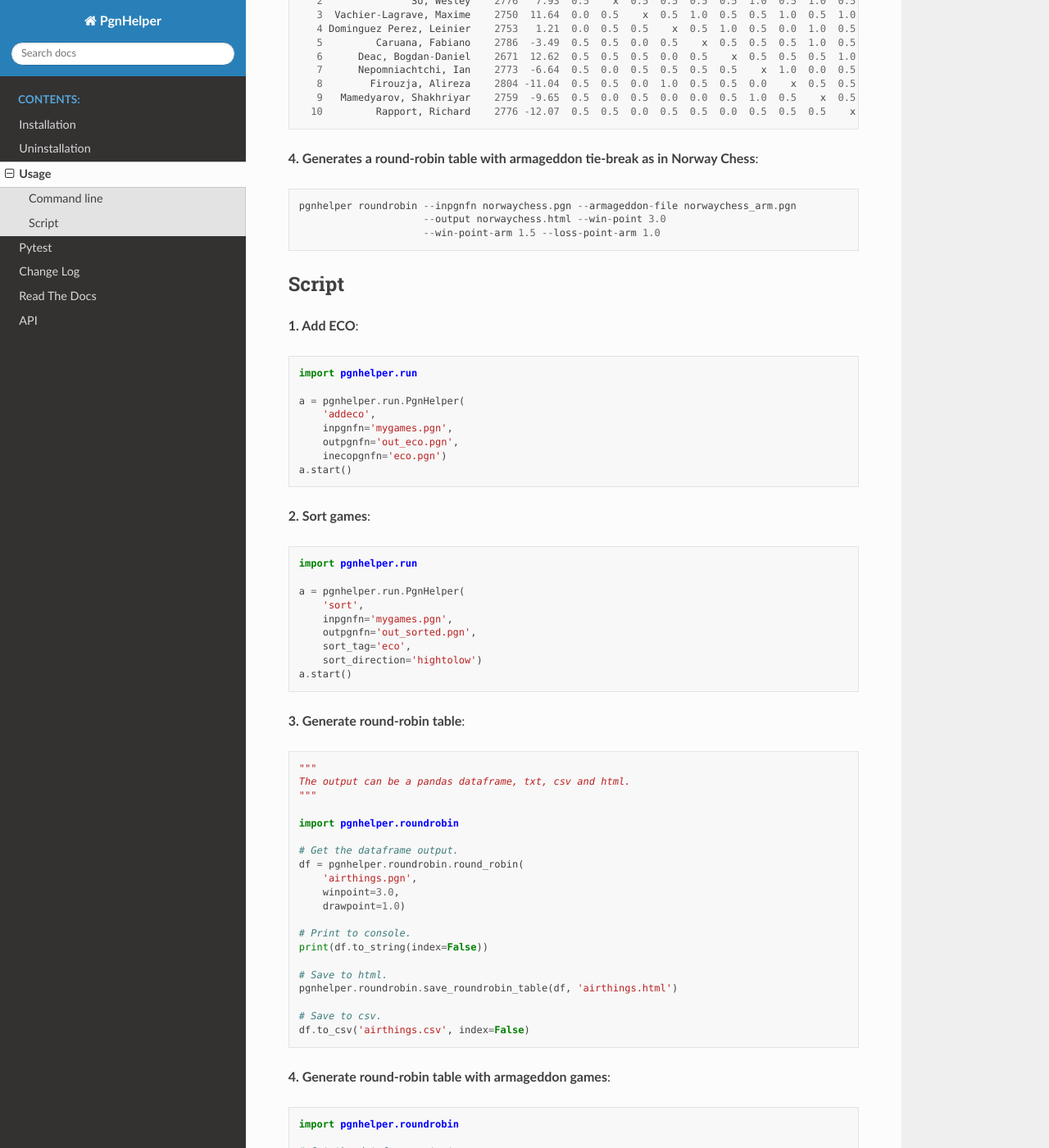
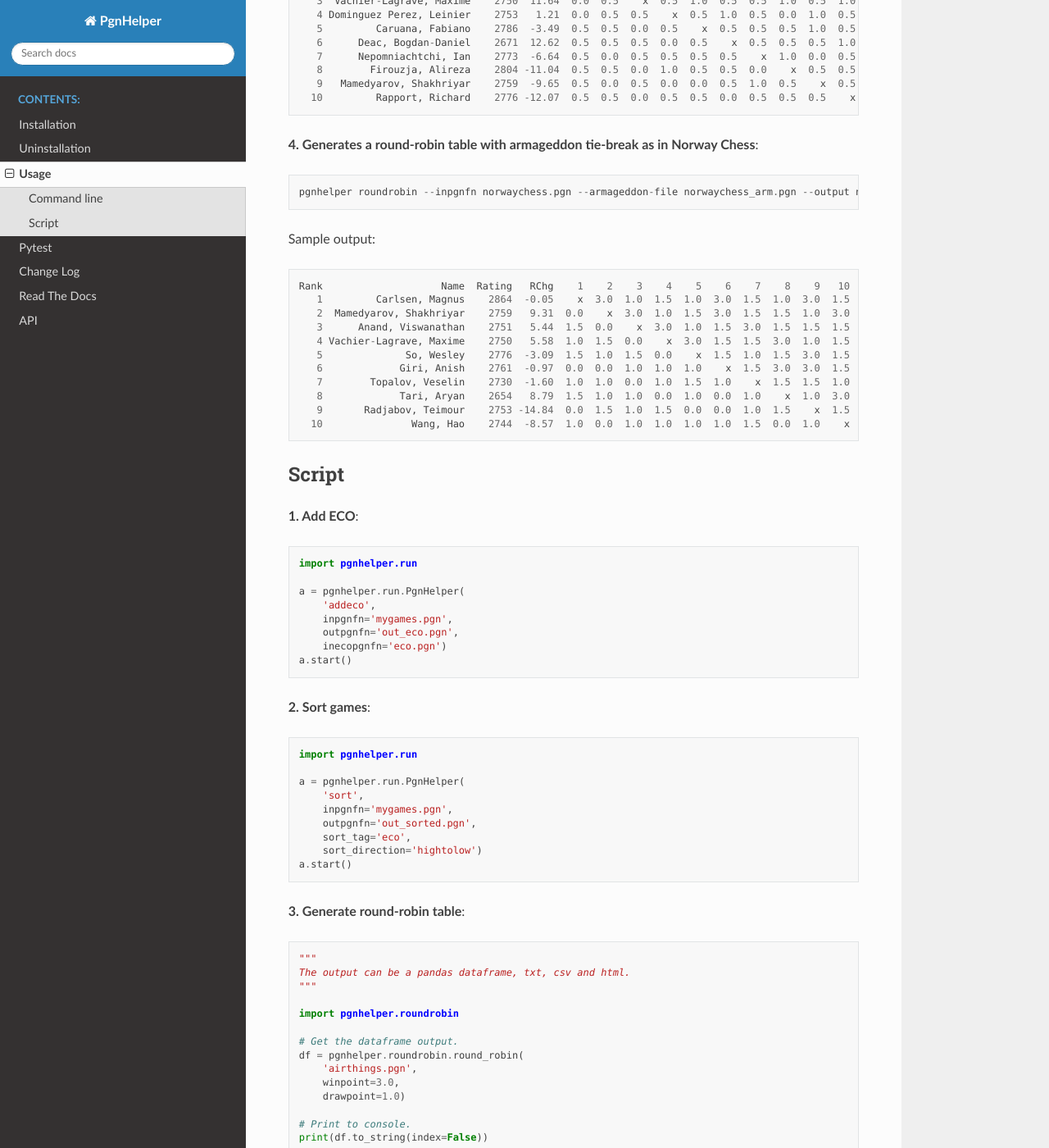
Before and after one commit to fsmosca/pgnhelper, a Sphinx documentation site: the page built from docs/usage.rst, in a window 1280 px wide and 1400 px high, scrolled down 797 px. Shown: the whole window at 82% size. Built offline with Sphinx 7.4.7 and the Read the Docs theme 2.0.0, drawn with Linux system fonts in a browser that asks for light colours; some of the changed text lies outside the part shown.

Commit message:
Update usage.rst

```diff
--- a/docs/usage.rst
+++ b/docs/usage.rst
@@ -6,8 +6,7 @@
 
 **1. Add ECO**::
 
-   pgnhelper addeco --inpgnfn airthings.pgn --outpgnfn out_airthings.pgn
-                    --inecopgnfn eco.pgn
+   pgnhelper addeco --inpgnfn airthings.pgn --outpgnfn out_airthings.pgn --inecopgnfn eco.pgn
 
 .. note::
    You can get the `eco.pgn <https://github.com/fsmosca/pgnhelper/tree/main/eco>`_ from the pgnhelper github repository.
@@ -37,9 +36,21 @@
 
 **4. Generates a round-robin table with armageddon tie-break as in Norway Chess**::
 
-   pgnhelper roundrobin --inpgnfn norwaychess.pgn --armageddon-file norwaychess_arm.pgn
-                        --output norwaychess.html --win-point 3.0
-                        --win-point-arm 1.5 --loss-point-arm 1.0
+   pgnhelper roundrobin --inpgnfn norwaychess.pgn --armageddon-file norwaychess_arm.pgn --output norwaychess.html --win-point 3.0 --win-point-arm 1.5 --loss-point-arm 1.0 --show-max-score
+
+Sample output::
+
+ Rank                    Name  Rating   RChg    1    2    3    4    5    6    7    8    9   10  Games  Score  MaxScore  Score%  DE  Wins
+    1         Carlsen, Magnus    2864  -0.05    x  3.0  1.0  1.5  1.0  3.0  1.5  1.0  3.0  1.5      9   16.5      27.0   61.11 0.0     0
+    2  Mamedyarov, Shakhriyar    2759   9.31  0.0    x  3.0  1.0  1.5  3.0  1.5  1.5  1.0  3.0      9   15.5      27.0   57.41 0.0     0
+    3      Anand, Viswanathan    2751   5.44  1.5  0.0    x  3.0  1.0  1.5  3.0  1.5  1.5  1.5      9   14.5      27.0   53.70 0.0     0
+    4 Vachier-Lagrave, Maxime    2750   5.58  1.0  1.5  0.0    x  3.0  1.5  1.5  3.0  1.0  1.5      9   14.0      27.0   51.85 0.0     0
+    5              So, Wesley    2776  -3.09  1.5  1.0  1.5  0.0    x  1.5  1.0  1.5  3.0  1.5      9   12.5      27.0   46.30 0.0     0
+    6             Giri, Anish    2761  -0.97  0.0  0.0  1.0  1.0  1.0    x  1.5  3.0  3.0  1.5      9   12.0      27.0   44.44 0.0     0
+    7        Topalov, Veselin    2730  -1.60  1.0  1.0  0.0  1.0  1.5  1.0    x  1.5  1.5  1.0      9    9.5      27.0   35.19 1.5     0
+    8             Tari, Aryan    2654   8.79  1.5  1.0  1.0  0.0  1.0  0.0  1.0    x  1.0  3.0      9    9.5      27.0   35.19 1.0     1
+    9       Radjabov, Teimour    2753 -14.84  0.0  1.5  1.0  1.5  0.0  0.0  1.0  1.5    x  1.5      9    8.0      27.0   29.63 0.0     0
+   10               Wang, Hao    2744  -8.57  1.0  0.0  1.0  1.0  1.0  1.0  1.5  0.0  1.0    x      9    7.5      27.0   27.78 0.0     0
 
 
 Script
@@ -91,21 +102,19 @@
     # Save to csv.
     df.to_csv('airthings.csv', index=False)
 
-**4. Generate round-robin table with armageddon games**::
+**4. Generate round-robin table with armageddon games as tie-break as in Norway Chess**::
+
+    """
+    Generate a round-robin table and save results to txt and html.
+    """
 
     import pgnhelper.roundrobin
 
-    # Get the dataframe output.
     df = pgnhelper.roundrobin.round_robin(
-        'norway_chess.pgn',
+        './pgn/norway_chess_2022_classical.pgn',
+        armageddonfile='./pgn/norway_chess_2022_armageddon.pgn',
         winpoint=3.0,
-        drawpoint=1.0)
-
-    # Print to console.
-    print(df.to_string(index=False))
-
-    # Save to html.
-    pgnhelper.roundrobin.save_roundrobin_table(df, 'airthings.html')
-
-    # Save to csv.
-    df.to_csv('airthings.csv', index=False)
+        winpointarm=1.5,
+        losspointarm=1.0)
+    df.to_string('norway_chess.txt', index=False)
+    pgnhelper.roundrobin.save_roundrobin_table(df, 'norway_chess.html')
```
